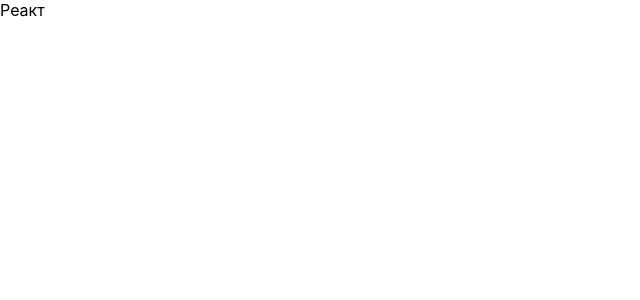
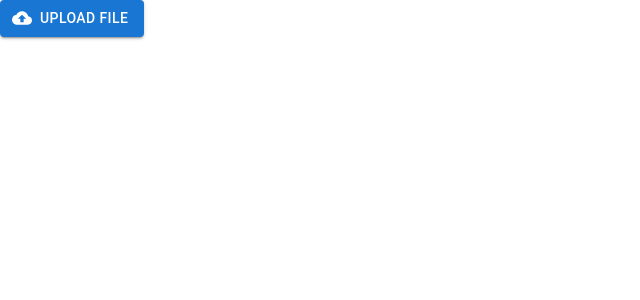
Before and after one commit to orfimorf/Proriv, a React (Create React App) app in the folder client/: page / in a window 1280 px wide. Shown: the top 300 px of the page, without its empty margins (0-640 px from the left). Built offline with nearby package versions, Linux system fonts and the light colour scheme.

Commit message:
install mui

```diff
--- a/client/package.json
+++ b/client/package.json
@@ -3,6 +3,11 @@
   "version": "0.1.0",
   "private": true,
   "dependencies": {
+    "@emotion/react": "^11.11.4",
+    "@emotion/styled": "^11.11.5",
+    "@mui/base": "^5.0.0-beta.40",
+    "@mui/icons-material": "^5.15.15",
+    "@mui/material": "^5.15.15",
     "@testing-library/jest-dom": "^5.17.0",
     "@testing-library/react": "^13.4.0",
     "@testing-library/user-event": "^13.5.0",
--- a/client/public/index.html
+++ b/client/public/index.html
@@ -1,43 +1,21 @@
 <!DOCTYPE html>
-<html lang="en">
+<html lang="ru">
 <head>
-    <meta charset="utf-8" />
-    <link rel="icon" href="%PUBLIC_URL%/favicon.ico" />
-    <meta name="viewport" content="width=device-width, initial-scale=1" />
-    <meta name="theme-color" content="#000000" />
+    <meta charset="utf-8"/>
+    <meta name="viewport" content="width=device-width, initial-scale=1"/>
+    <meta name="theme-color" content="#000000"/>
     <meta
             name="description"
             content="Web site created using create-react-app"
     />
-    <link rel="apple-touch-icon" href="%PUBLIC_URL%/logo192.png" />
-    <!--
-      manifest.json provides metadata used when your web app is installed on a
-      user's mobile device or desktop. See https://developers.google.com/web/fundamentals/web-app-manifest/
-    -->
-    <link rel="manifest" href="%PUBLIC_URL%/manifest.json" />
-    <!--
-      Notice the use of %PUBLIC_URL% in the tags above.
-      It will be replaced with the URL of the `public` folder during the build.
-      Only files inside the `public` folder can be referenced from the HTML.
+    <link
+            rel="stylesheet"
+            href="https://fonts.googleapis.com/icon?family=Material+Icons"
+    />
 
-      Unlike "/favicon.ico" or "favicon.ico", "%PUBLIC_URL%/favicon.ico" will
-      work correctly both with client-side routing and a non-root public URL.
-      Learn how to configure a non-root public URL by running `npm run build`.
-    -->
     <title>React App</title>
 </head>
 <body>
-    <noscript>You need to enable JavaScript to run this app.</noscript>
 <div id="root"></div>
-    <!--
-      This HTML file is a template.
-      If you open it directly in the browser, you will see an empty page.
-
-      You can add webfonts, meta tags, or analytics to this file.
-      The build step will place the bundled scripts into the <body> tag.
-
-      To begin the development, run `npm start` or `yarn start`.
-      To create a production bundle, use `npm run build` or `yarn build`.
-    -->
 </body>
 </html>
--- a/client/src/App.tsx
+++ b/client/src/App.tsx
@@ -1,10 +1,10 @@
-import React from 'react';
+import Main from "./components/Main";
 
 function App() {
     return (
-        <div>
-            Реакт
-        </div>
+        <>
+            <Main/>
+        </>
     );
 }
 
--- /dev/null
+++ b/client/src/components/Main.tsx
@@ -0,0 +1,30 @@
+import * as React from 'react';
+import { styled } from '@mui/material/styles';
+import Button from '@mui/material/Button';
+import CloudUploadIcon from '@mui/icons-material/CloudUpload';
+
+const VisuallyHiddenInput = styled('input')({
+    clipPath: 'inset(50%)',
+    height: 1,
+    overflow: 'hidden',
+    position: 'absolute',
+    bottom: 0,
+    left: 0,
+    whiteSpace: 'nowrap',
+    width: 1,
+});
+
+export default function Main() {
+    return (
+        <Button
+            component="label"
+            role={undefined}
+            variant="contained"
+            tabIndex={-1}
+            startIcon={<CloudUploadIcon />}
+        >
+            Upload file
+            <VisuallyHiddenInput type="file" />
+        </Button>
+    );
+}
```
Also changed, not shown: client/src/services/db.tsx (added, +11 -0 lines), client/src/store/db.tsx (added, +11 -0 lines), client/services/db.tsx (deleted), client/src/components/Header.tsx (renamed from client/components/Header.tsx), client/store/db.tsx (deleted), 1 other file (tests, documents, lock files or other folders). Lines whose indentation alone changed are shown as unchanged.
